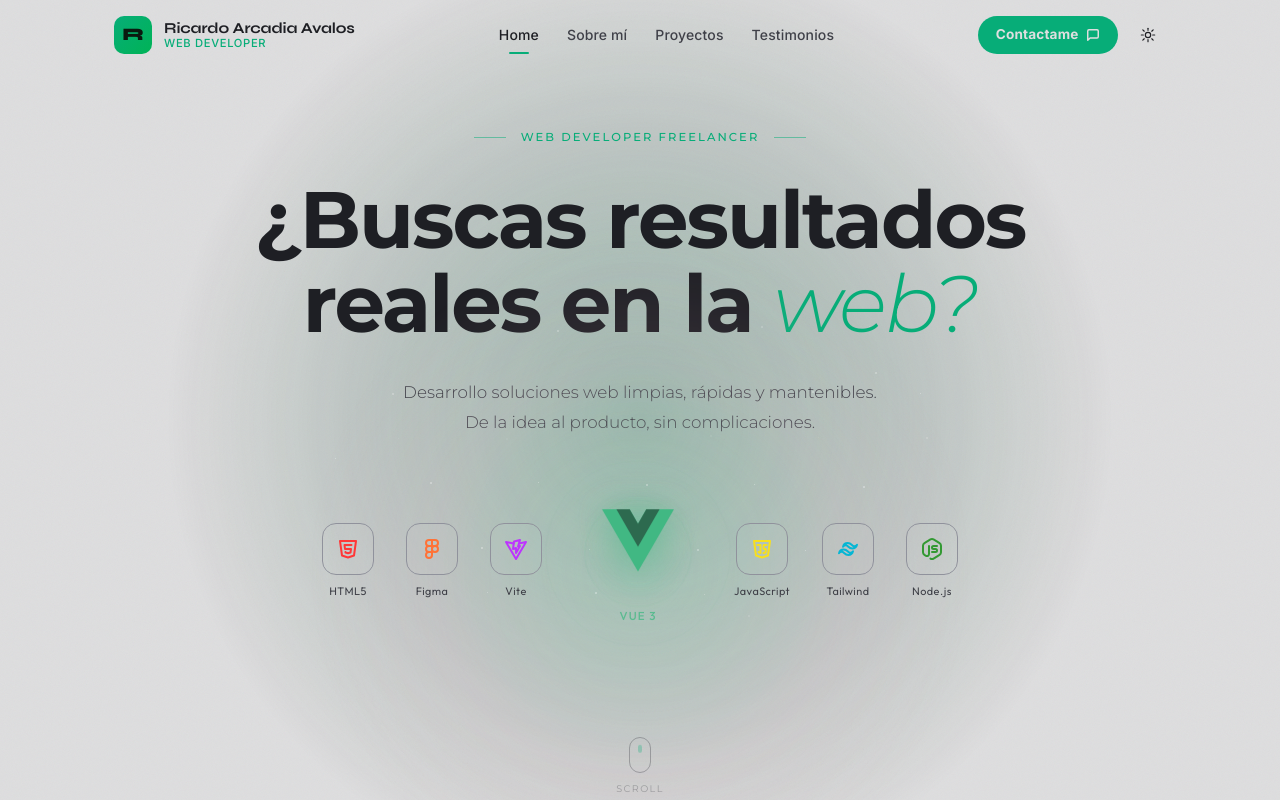
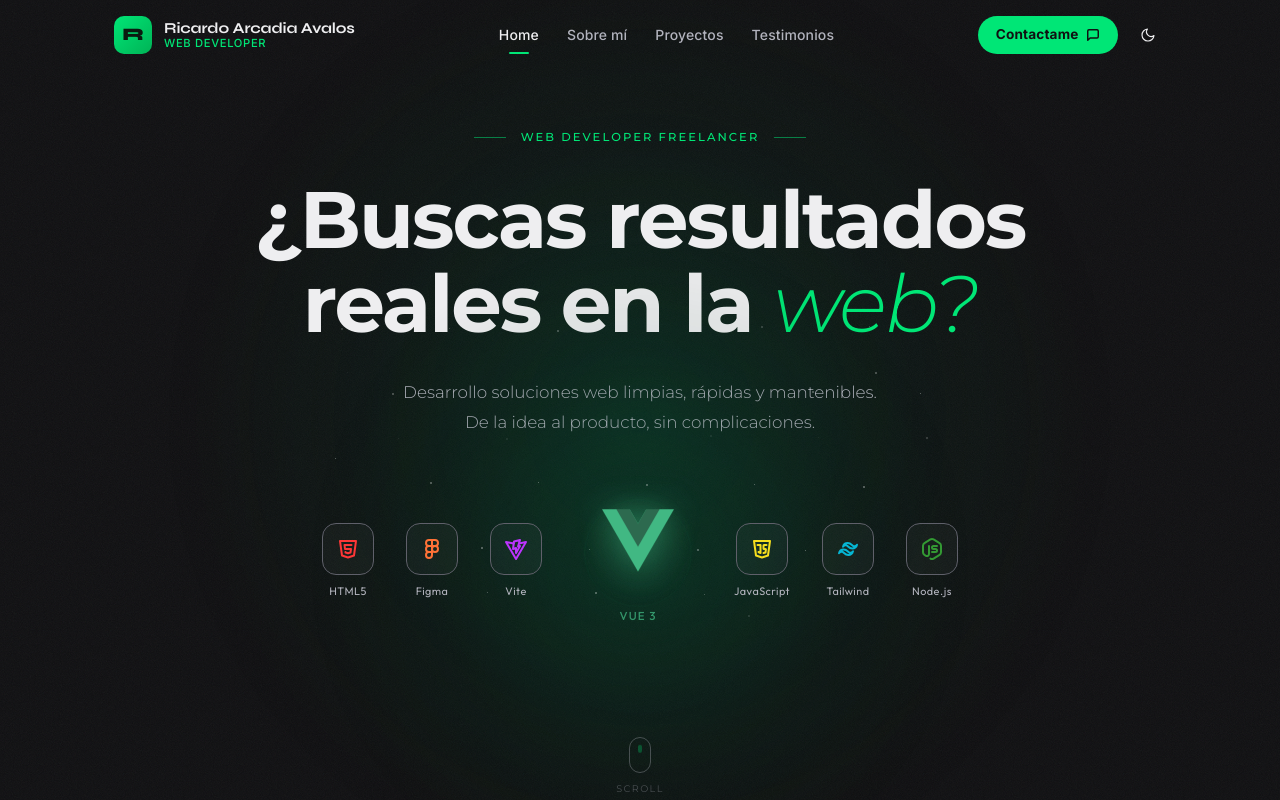
Before and after one commit to Rech-Arcadia/Portfolio, a Vue app: page / in a window 1280 px wide. Shown: the top 800 px of the page. Built offline with nearby package versions, Linux system fonts and the light colour scheme.

Commit message:
fix: configure useDark options for ThemeToggle component

```diff
--- a/src/components/ThemeToggle.vue
+++ b/src/components/ThemeToggle.vue
@@ -1,7 +1,13 @@
 <script setup>
 import { useDark, useToggle } from '@vueuse/core'
 
-const isDark = useDark()
+const isDark = useDark({
+    selector: 'html',
+    attribute: 'class',
+    valueDark: 'dark',
+    valueLight: 'light',
+    initialValue: 'dark',
+})
 const toggleDark = useToggle(isDark)
 </script>
 
```
